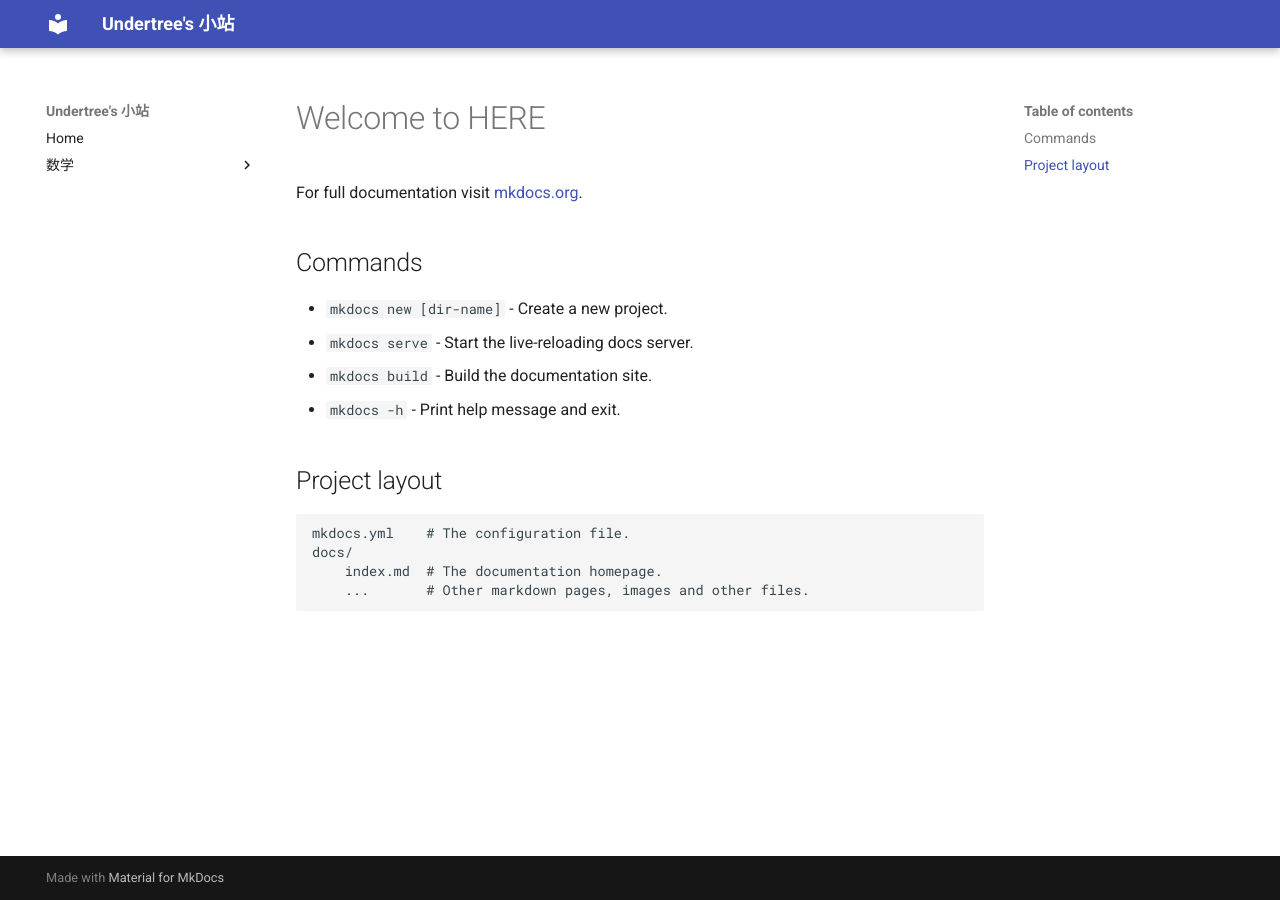
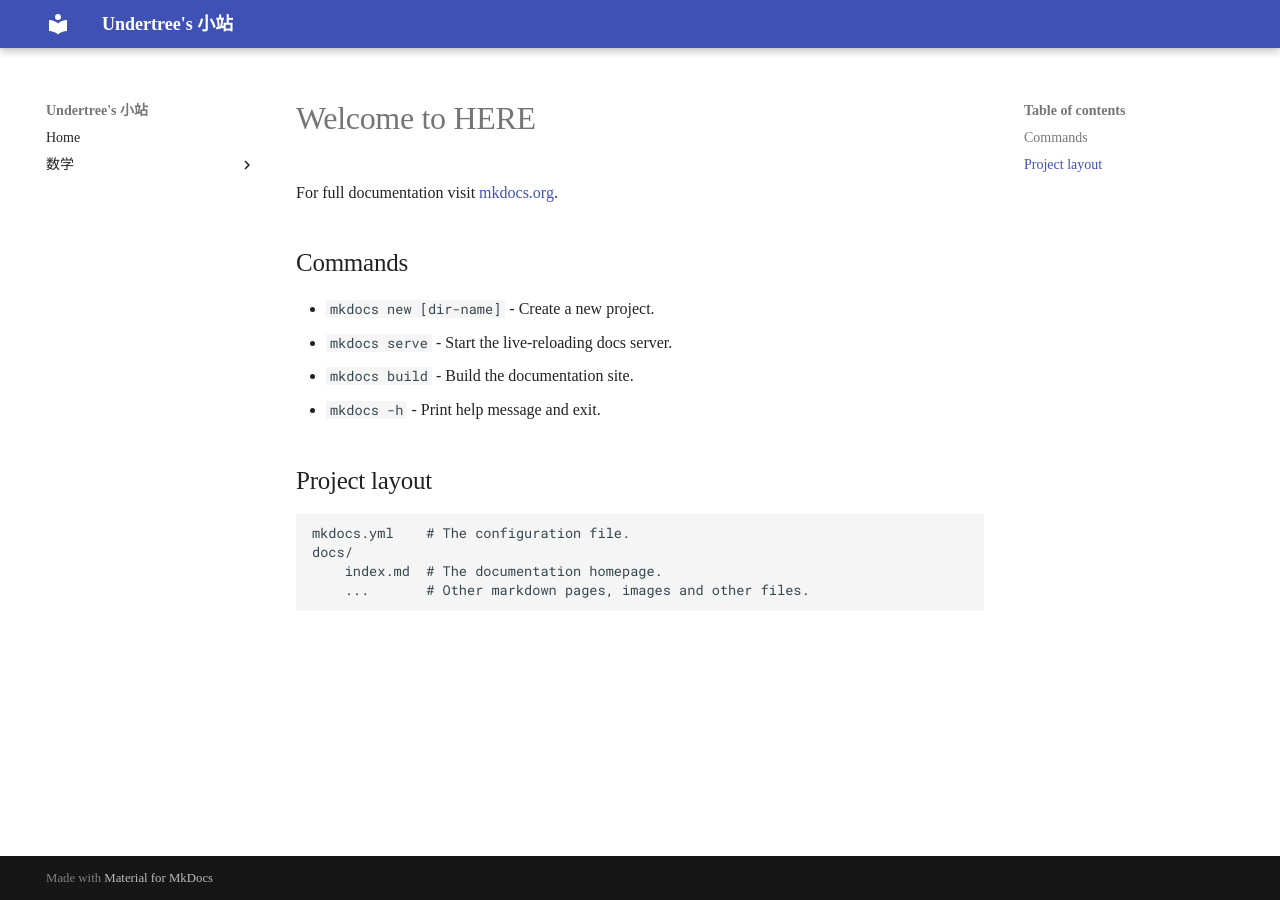
Before and after one commit to Undtree/Notes, an MkDocs documentation site: the page built from docs/index.md, in a window 1280 px wide. Built offline with MkDocs 1.6.1 and Material for MkDocs 9.7.7, drawn with Linux system fonts in a browser that asks for light colours.

Commit message:
add extra.css

```diff
--- /dev/null
+++ b/docs/stylesheet/extra.css
@@ -0,0 +1,7 @@
+body{
+    font-family: "Noto Serif SC";
+}
+
+:root{
+    --md-text-font: "Noto Serif SC";
+}
--- a/mkdocs.yml
+++ b/mkdocs.yml
@@ -19,3 +19,7 @@ markdown_extensions:
 extra_javascript:
   - javascripts/mathjax.js
   - https://unpkg.com/mathjax@3/es5/tex-mml-chtml.js
+
+extra_css:
+  - stylesheet/extra.css
+  - https://fonts.loli.net/css2?family=Noto+Serif+SC:wght@200..900&display=swap
```
